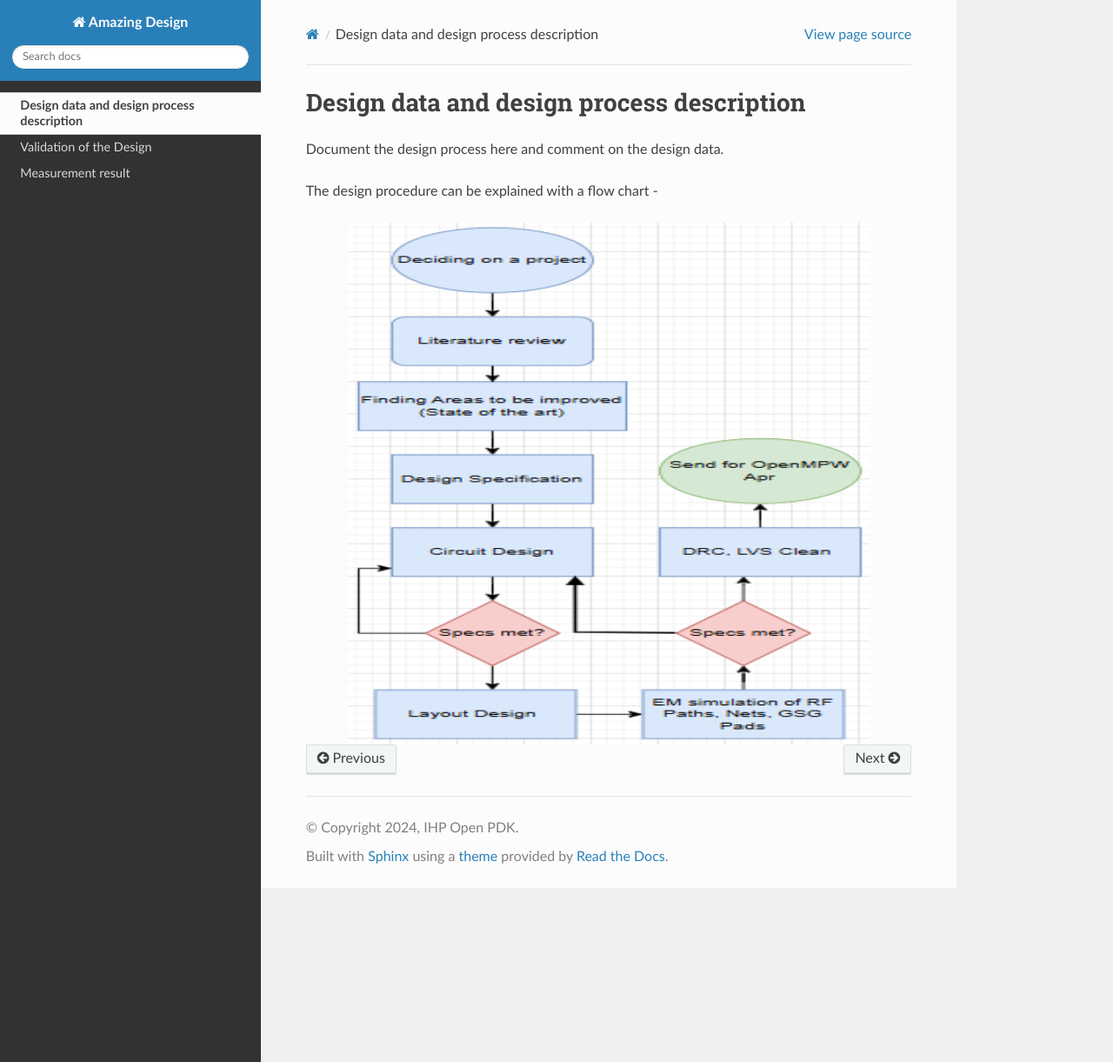
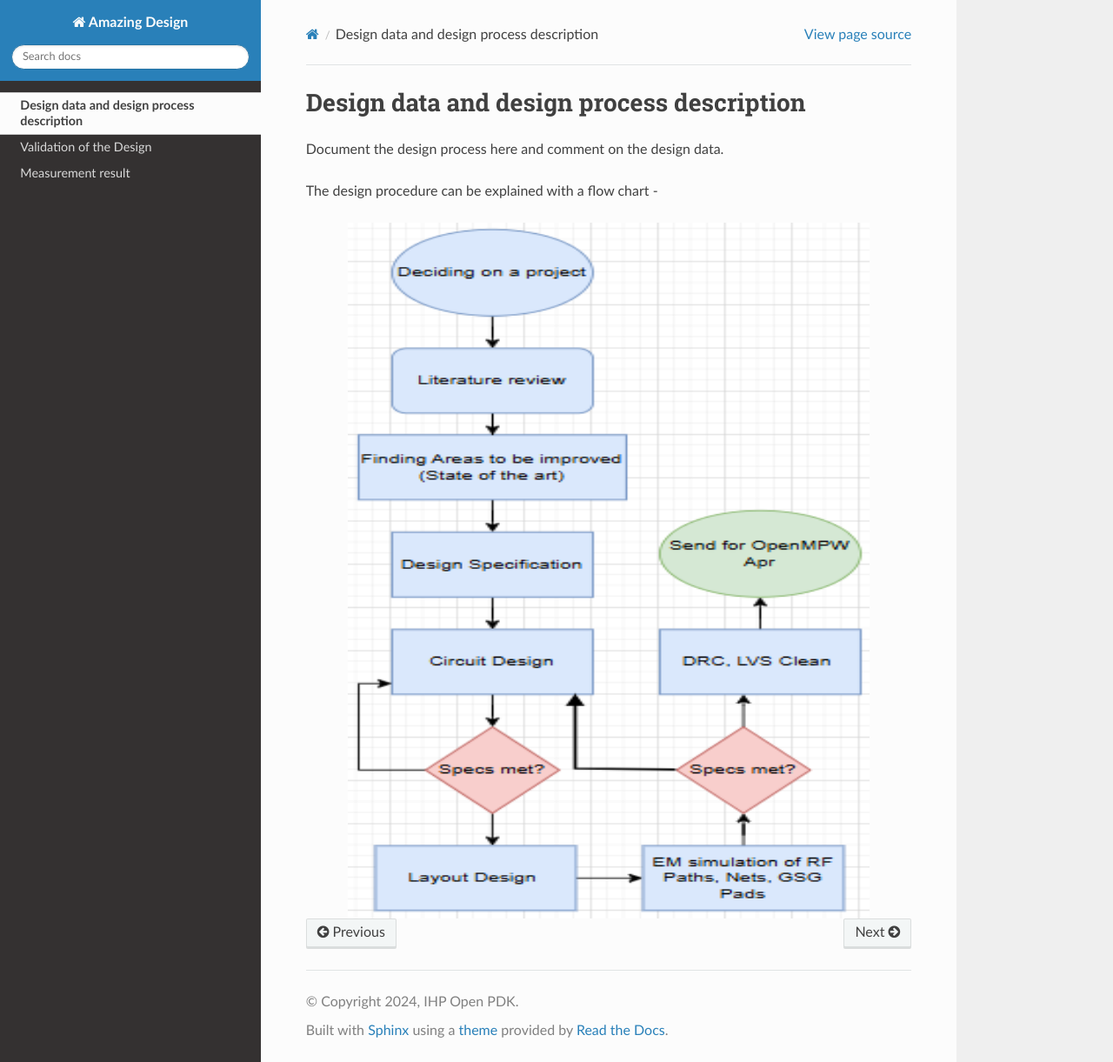
Before and after one commit to IHP-GmbH/TO_Apr2025, a Sphinx documentation site: the page built from DC_to_130_GHz_TIA/doc/source/designdata.rst, in a window 1280 px wide and 1221 px high. Shown: the whole window at 87% size. Built offline with Sphinx 7.4.7 and the Read the Docs theme 3.1.0, drawn with Linux system fonts in a browser that asks for light colours; pages that are not in the unit, such as notebooks, are missing from menus.

```diff
--- a/DC_to_130_GHz_TIA/doc/source/designdata.rst
+++ b/DC_to_130_GHz_TIA/doc/source/designdata.rst
@@ -10,4 +10,4 @@
 .. image:: _static/Flowchart.PNG
     :align: center
     :width: 600
-    :height: 600
+    :height: 800
```
